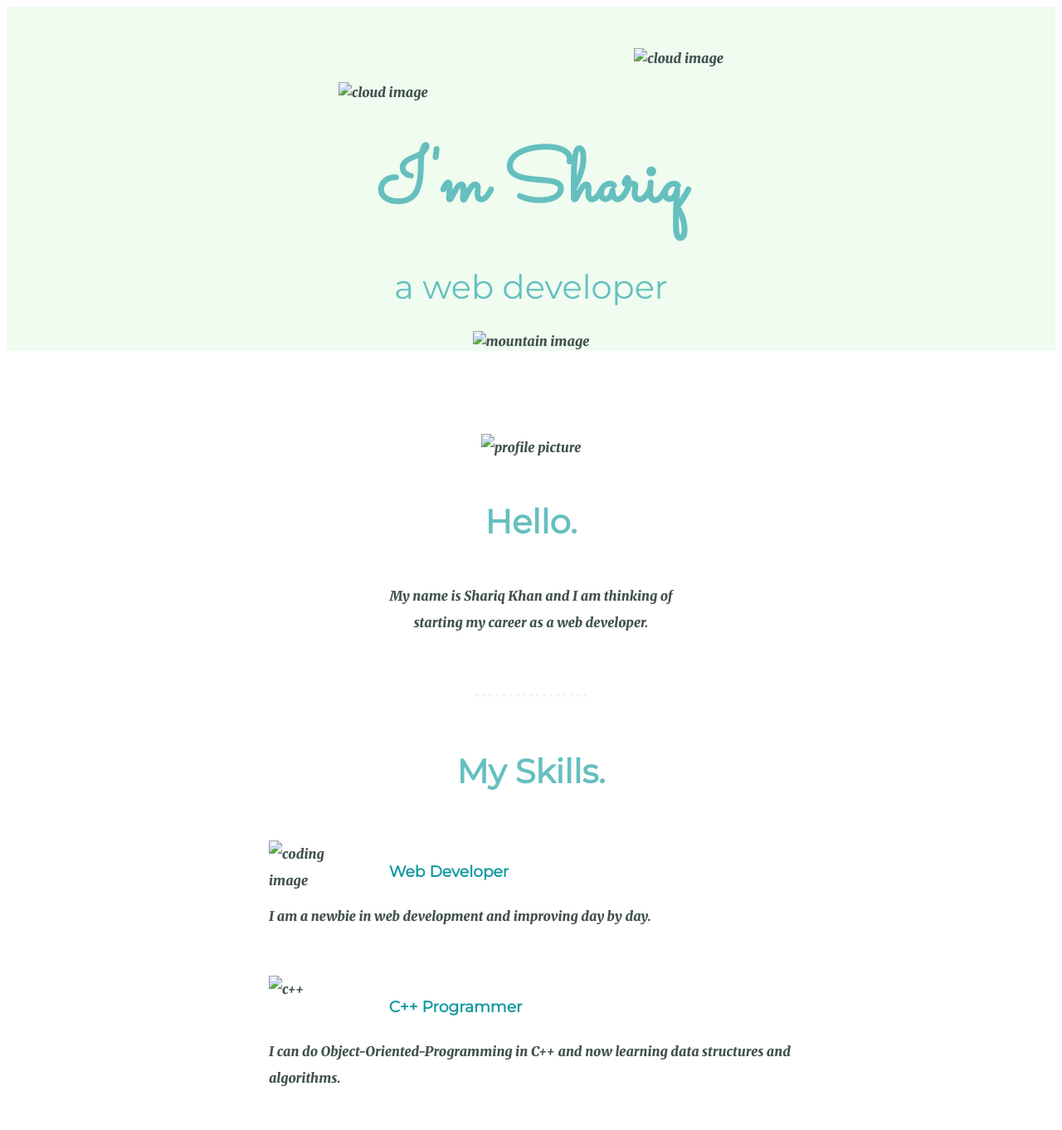
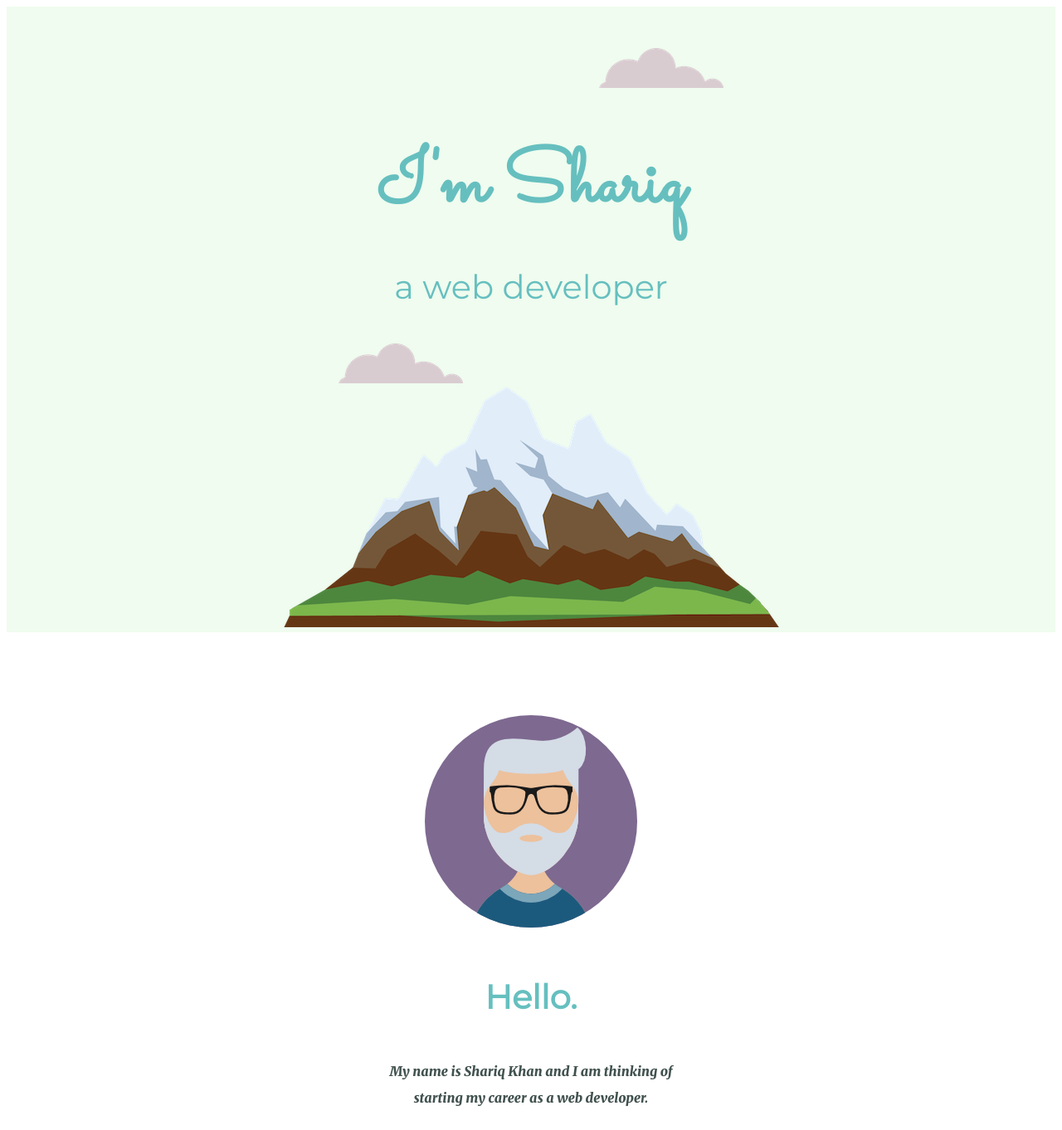
Before and after one commit to ShariqKhan209/cv, a plain HTML site: page index.html in a window 1280 px wide. Shown: the top 1362 px of the page at 83% size. Drawn offline with Linux system fonts and the light colour scheme.

Commit message:
Update index.html

```diff
--- a/index.html
+++ b/index.html
@@ -10,15 +10,15 @@
 </head>
 <body>
     <div class="top_container">
-        <img class="top-cloud" src="images/cloud.png" alt="cloud image">
+        <img class="top-cloud" src="cloud.png" alt="cloud image">
         <h1>I'm Shariq</h1>
         <h2 class="title-h2">a web developer</h2>
-        <img class="bottom-cloud" src="images/cloud.png" alt="cloud image">
-        <img class="mountain" src="images/mountain.png" alt="mountain image">
+        <img class="bottom-cloud" src="cloud.png" alt="cloud image">
+        <img class="mountain" src="mountain.png" alt="mountain image">
     </div>
     <div class="middle-container">
         <div class="profile">
-          <img src="images/man.png" alt="profile picture">
+          <img src="man.png" alt="profile picture">
           <h2>Hello.</h2>
           <p class="intro">My name is Shariq Khan and I am thinking of starting my career as a web developer.</p>
         </div>
@@ -26,12 +26,12 @@
         <div class="skills">
           <h2>My Skills.</h2>
           <div class="skill-row">
-            <img class="code-img" src="images/code.png" alt="coding image">
+            <img class="code-img" src="code.png" alt="coding image">
             <h3>Web Developer</h3>
             <p>I am a newbie in web development and improving day by day.</p>
           </div>
           <div class="skill-row">
-            <img class="c-img" src="images/c++.png" alt="c++">
+            <img class="c-img" src="c++.png" alt="c++">
             <h3>C++ Programmer</h3>
             <p>I can do Object-Oriented-Programming in C++ and now learning data structures and algorithms.</p>
           </div>
```
